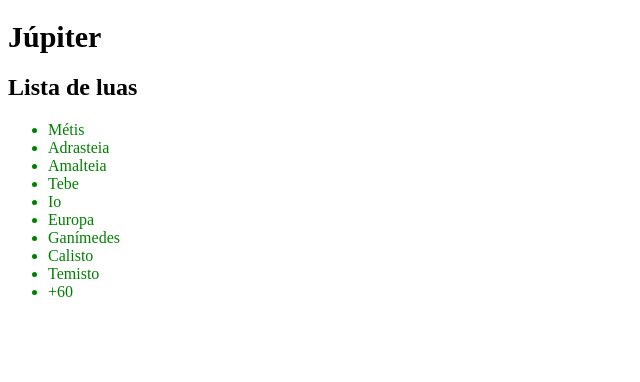
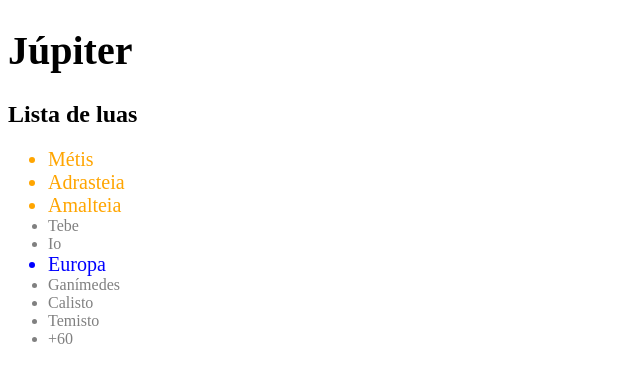
Before and after one commit to RegisBloemer/estudos-web, a plain HTML site: page html/first_page_css/index.html in a window 1280 px wide. Shown: the whole page, without its empty margins (0-640 px from the left). Drawn offline with Linux system fonts and the light colour scheme.

Commit message:
selectors

```diff
--- a/html/first_page_css/index.html
+++ b/html/first_page_css/index.html
@@ -9,15 +9,15 @@
 </head>
 <body>
 
-    <h1>Júpiter</h1>
+    <h1 class="big-text">Júpiter</h1>
     <h2>Lista de luas</h2>
     <ul>
-      <li>Métis</li>
-      <li>Adrasteia</li>
-      <li>Amalteia</li>
+      <li class="yellow-text">Métis</li>
+      <li class="yellow-text">Adrasteia</li>
+      <li class="yellow-text">Amalteia</li>
       <li>Tebe</li>
       <li>Io</li>
-      <li>Europa</li>
+      <li id="europa-text">Europa</li>
       <li>Ganímedes</li>
       <li>Calisto</li>
       <li>Temisto</li>
--- a/html/first_page_css/styles.css
+++ b/html/first_page_css/styles.css
@@ -1,7 +1,17 @@
-li{
-  color: green;
+.yellow-text {
+  color: orange;
+  font-size: 20px;
 }
 
-h1{
-  font-size: 30px;
+.big-text {
+  font-size: 40px;
 }
+
+#europa-text {
+  color: blue;
+  font-size: 20px;
+}
+
+li {
+  color: gray;
+}
```
